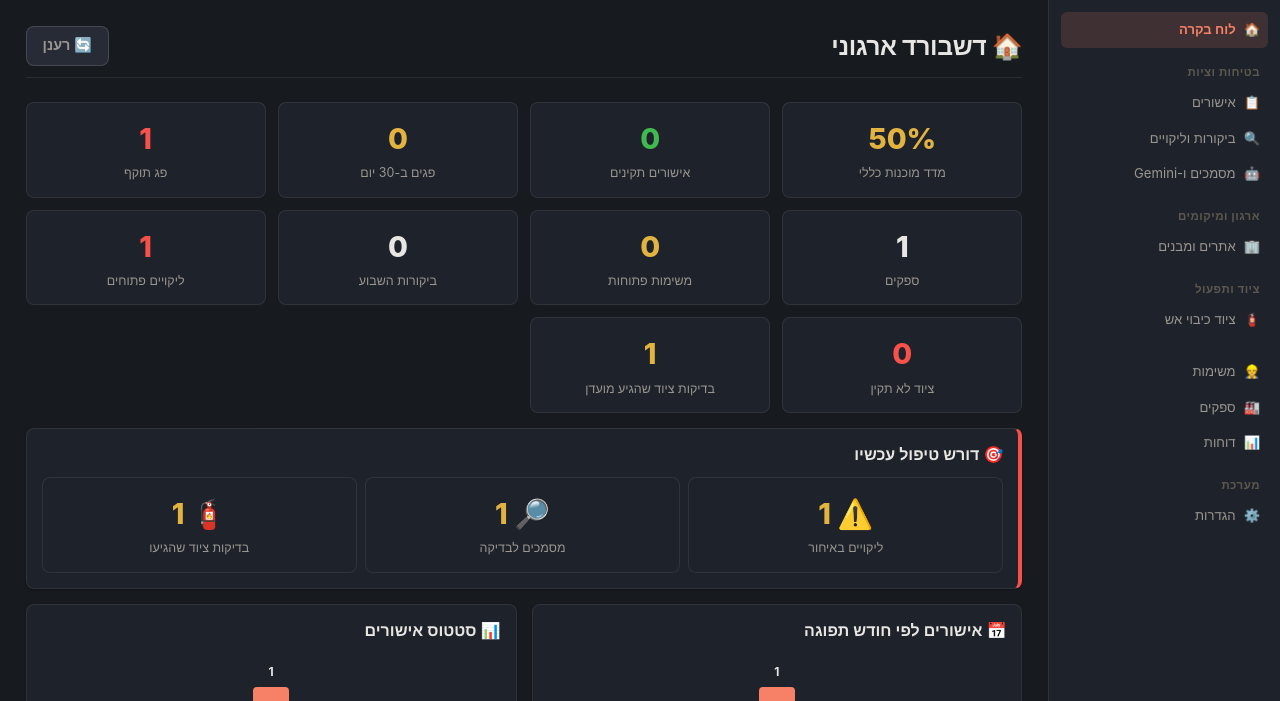
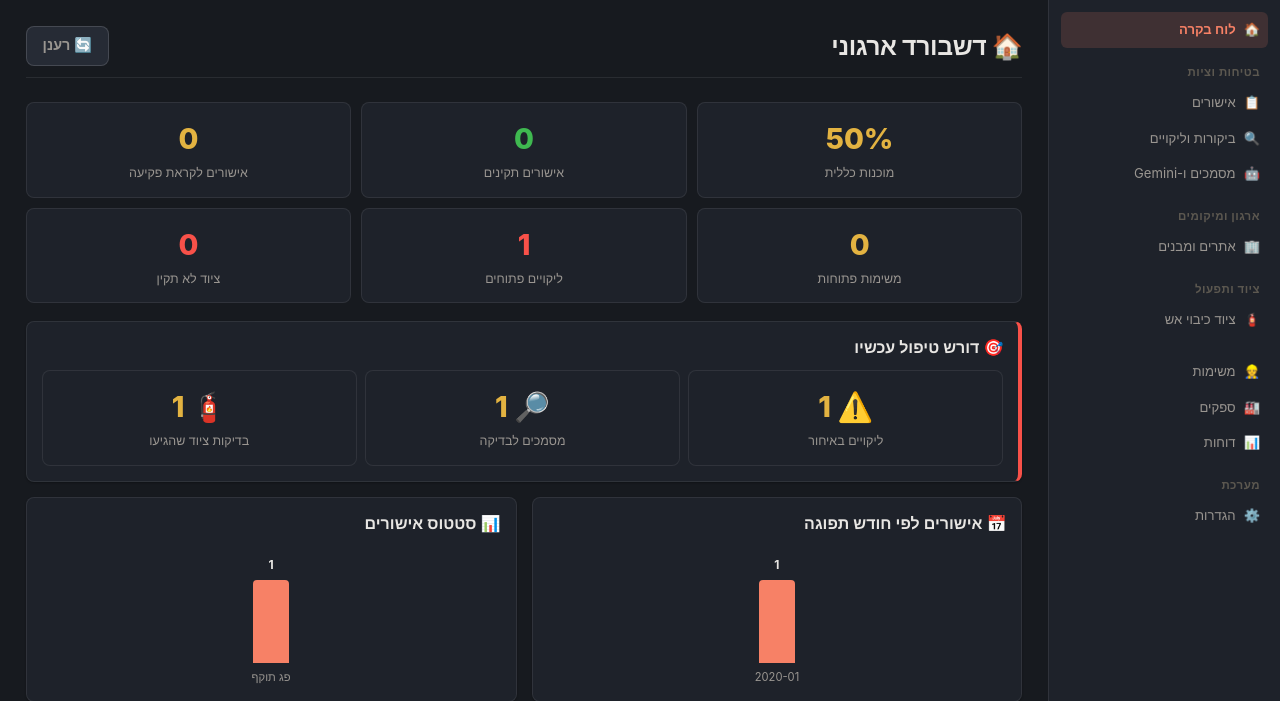
Before and after one commit to mv89-heb/Campus_Fire_ERP, a Flask app: page /org-dashboard in a window 1280 px wide. Shown: the part 56-757 px from the top of the page. Run offline with Flask 3, Linux system fonts and the light colour scheme; the visitor is signed in with stand-in values (Sample User, id 1); data comes from the database, SQL or seed files in the repository; tables that the repository leaves empty hold one stand-in row (values such as "Sample post"); data that the repository does not hold is empty.

Commit message:
feat: simplify dashboard KPI hierarchy

```diff
--- a/app/templates/org_dashboard.html
+++ b/app/templates/org_dashboard.html
@@ -5,8 +5,8 @@
 .page-title-row { display: flex; justify-content: space-between; align-items: center; margin-bottom: var(--space-4); flex-wrap: wrap; gap: var(--space-2); }
 .page-title-row h1 { font-size: var(--text-xl); }
 
-.kpi-grid { display: grid; grid-template-columns: repeat(2, 1fr); gap: 12px; margin-bottom: 15px; }
-@media (min-width: 768px) { .kpi-grid { grid-template-columns: repeat(4, 1fr); } }
+.kpi-grid { display: grid; grid-template-columns: repeat(2, 1fr); gap: 10px; margin-bottom: 18px; }
+@media (min-width: 768px) { .kpi-grid { grid-template-columns: repeat(3, 1fr); } }
 .kpi-card { background: var(--bg-card); border: 1px solid var(--border); border-radius: var(--radius); padding: 14px; text-align: center; }
 .kpi-value { font-size: 1.8rem; font-weight: 800; }
 .kpi-label { font-size: 0.78rem; color: var(--text-muted); margin-top: 4px; }
@@ -53,12 +53,10 @@ tr:last-child td { border-bottom: none; }
   <button class="btn" onclick="loadDashboard(true)" title="רענון מיידי (עוקף מטמון)">🔄 רענן</button>
 </div>
 
-<div class="kpi-grid" id="kpiGrid">
-  <div class="skeleton skeleton-kpi"></div>
-  <div class="skeleton skeleton-kpi"></div>
-  <div class="skeleton skeleton-kpi"></div>
-  <div class="skeleton skeleton-kpi"></div>
-</div>
+<section aria-label="מדדי מפתח"><div class="kpi-grid" id="kpiGrid">
+  <div class="skeleton skeleton-kpi"></div><div class="skeleton skeleton-kpi"></div><div class="skeleton skeleton-kpi"></div>
+  <div class="skeleton skeleton-kpi"></div><div class="skeleton skeleton-kpi"></div><div class="skeleton skeleton-kpi"></div>
+</div></section>
 
 <div class="card" id="actionCenter" style="border-right:4px solid var(--critical);">
   <div class="card-title">🎯 דורש טיפול עכשיו</div>
@@ -138,17 +136,13 @@ async function loadDashboard(forceRefresh = false) {
     document.getElementById('kpiGrid').innerHTML = `
       <div class="kpi-card ${d.readiness_score >= 80 ? 'good' : d.readiness_score >= 50 ? 'warn' : 'bad'}">
         <div class="kpi-value">${d.readiness_score != null ? d.readiness_score + '%' : '—'}</div>
-        <div class="kpi-label">מדד מוכנות כללי</div>
+        <div class="kpi-label">מוכנות כללית</div>
       </div>
       <div class="kpi-card good"><div class="kpi-value">${d.permits.active_count}</div><div class="kpi-label">אישורים תקינים</div></div>
-      <div class="kpi-card warn"><div class="kpi-value">${d.permits.warning_30_count}</div><div class="kpi-label">פגים ב-30 יום</div></div>
-      <div class="kpi-card bad"><div class="kpi-value">${d.permits.expired_count}</div><div class="kpi-label">פג תוקף</div></div>
-      <div class="kpi-card"><div class="kpi-value">${d.suppliers.total_count}</div><div class="kpi-label">ספקים</div></div>
+      <div class="kpi-card warn"><div class="kpi-value">${d.permits.warning_30_count}</div><div class="kpi-label">אישורים לקראת פקיעה</div></div>
       <div class="kpi-card warn"><div class="kpi-value">${d.tasks.open_count}</div><div class="kpi-label">משימות פתוחות</div></div>
-      <div class="kpi-card"><div class="kpi-value">${d.audits.this_week.length}</div><div class="kpi-label">ביקורות השבוע</div></div>
       <div class="kpi-card bad"><div class="kpi-value">${d.deficiencies.open_count}</div><div class="kpi-label">ליקויים פתוחים</div></div>
       <div class="kpi-card bad"><div class="kpi-value">${d.equipment.faulty_count}</div><div class="kpi-label">ציוד לא תקין</div></div>
-      <div class="kpi-card warn"><div class="kpi-value">${d.equipment.checks_due_count || 0}</div><div class="kpi-label">בדיקות ציוד שהגיע מועדן</div></div>
     `;
 
     const actions = [
```
